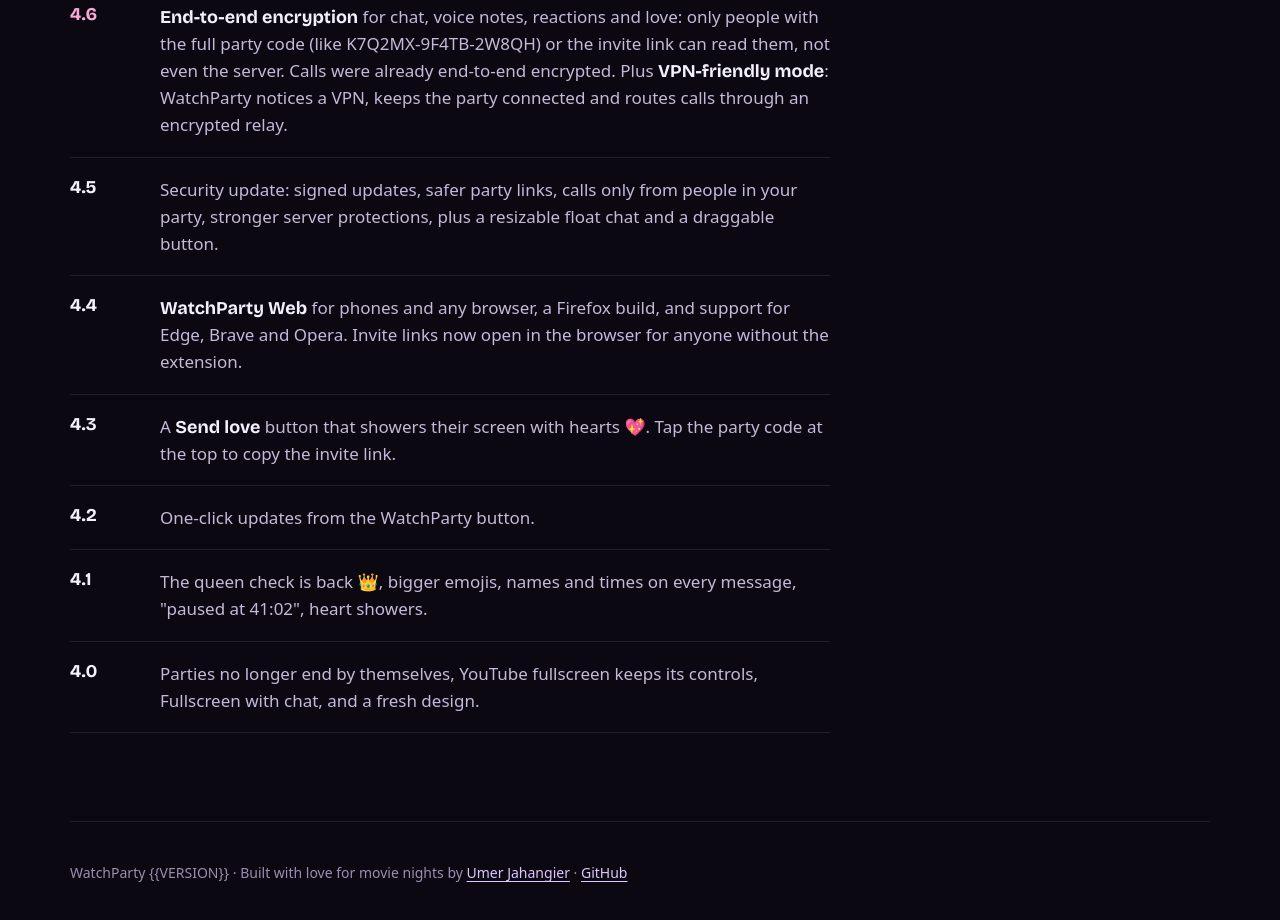
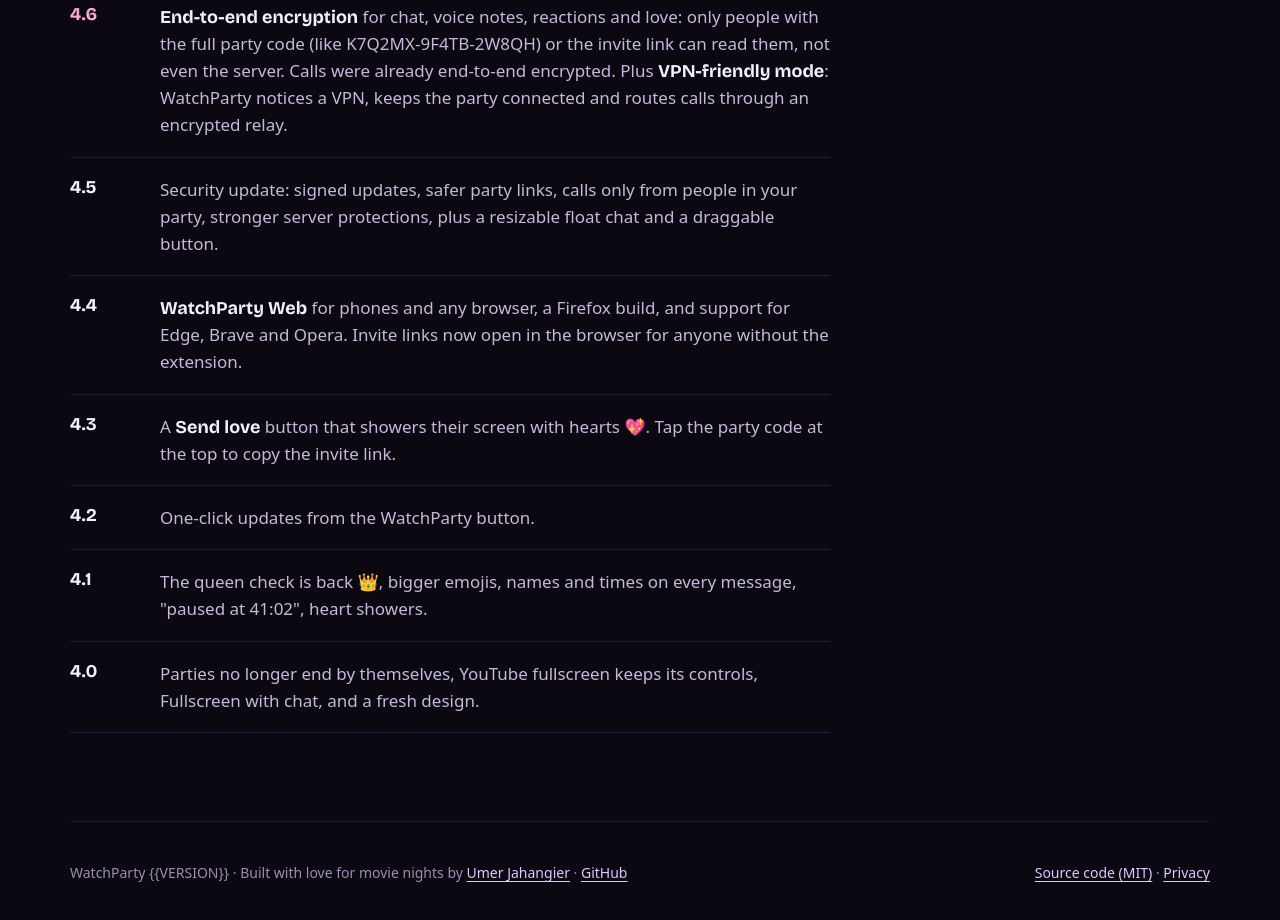
Before and after one commit to umer-jahangier/watchparty, a browser extension: page site/index.template.html in a window 1280 px wide. Shown: the part 3256-4176 px from the top of the page. Drawn offline with Linux system fonts and the light colour scheme.

Commit message:
Site: link source code and privacy policy

```diff
--- a/site/index.template.html
+++ b/site/index.template.html
@@ -380,6 +380,7 @@
   <div class="wrap">
     <footer>
       <span>WatchParty {{VERSION}} · Built with love for movie nights by <a href="https://umer-jahangier.github.io" rel="author">Umer Jahangier</a> · <a href="https://github.com/umer-jahangier">GitHub</a></span>
+      <span><a href="https://github.com/umer-jahangier/watchparty">Source code (MIT)</a> · <a href="privacy.html">Privacy</a></span>
     </footer>
   </div>
 </body>
```
